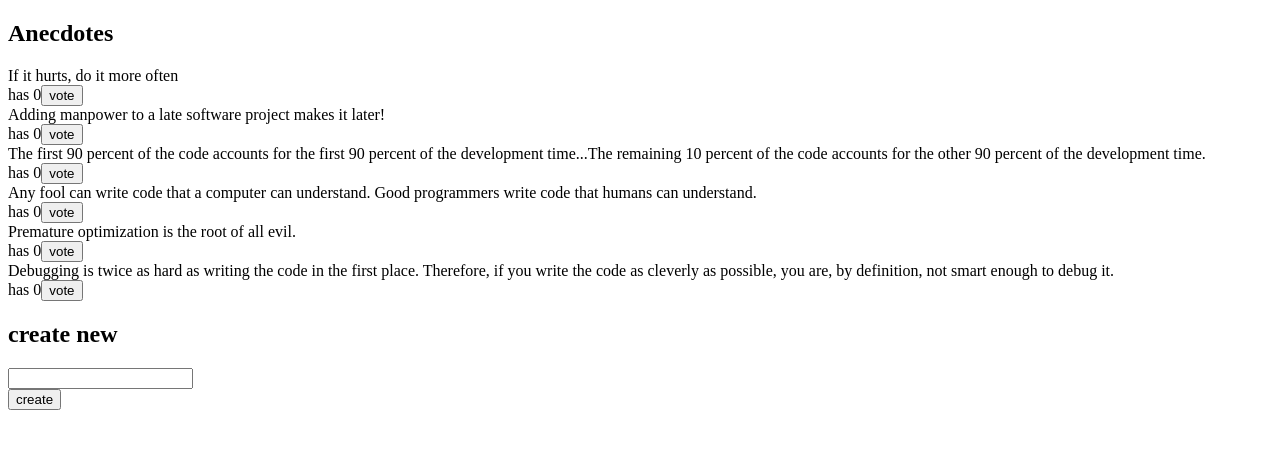
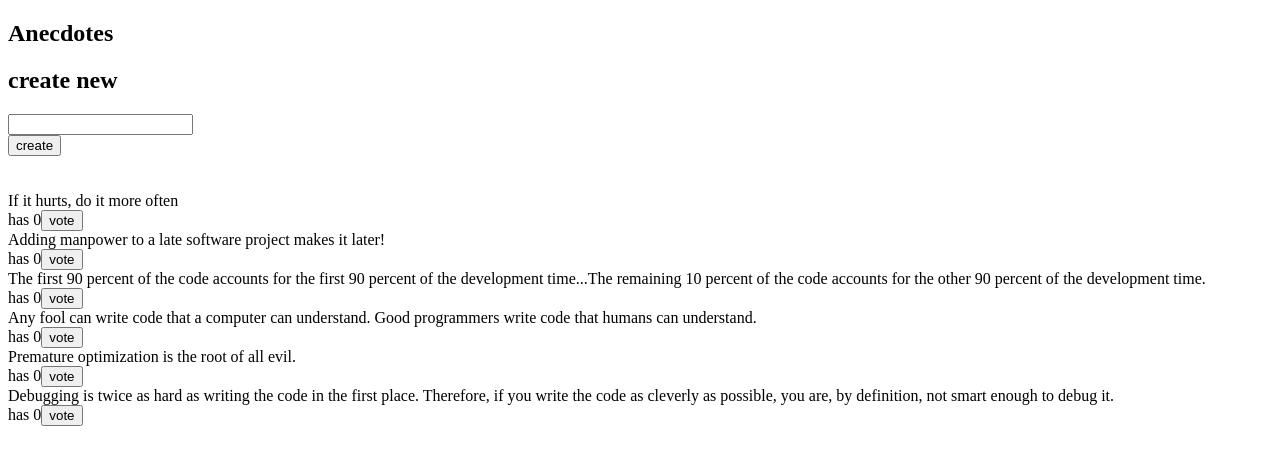
Before and after one commit to sheilaleon/fullstack-open-2020, a React (Create React App) app in the folder part6/redux-anecdotes/: page / in a window 1280 px wide. Shown: the top 464 px of the page. Built offline with nearby package versions, Linux system fonts and the light colour scheme.

Commit message:
6.8: anecdotes, step6
Move anecdote list and voting logic into new component

```diff
--- a/part6/redux-anecdotes/src/App.js
+++ b/part6/redux-anecdotes/src/App.js
@@ -1,30 +1,14 @@
 import React from 'react';
-import { useSelector, useDispatch } from 'react-redux';
 
 import AnecdoteForm from './components/AnecdoteForm';
-import { vote } from './reducers/anecdoteReducer';
+import AnecdoteList from './components/AnecdoteList';
 
 const App = () => {
-  const anecdotes = useSelector((state) => state);
-  const dispatch = useDispatch();
-
   return (
     <div>
       <h2>Anecdotes</h2>
-      {anecdotes
-        .sort(function (a, b) {
-          return b.votes - a.votes;
-        })
-        .map((anecdote) => (
-          <div key={anecdote.id}>
-            <div>{anecdote.content}</div>
-            <div>
-              has {anecdote.votes}
-              <button onClick={() => dispatch(vote(anecdote.id))}>vote</button>
-            </div>
-          </div>
-        ))}
       <AnecdoteForm />
+      <AnecdoteList />
     </div>
   );
 };
--- /dev/null
+++ b/part6/redux-anecdotes/src/components/AnecdoteList.js
@@ -0,0 +1,31 @@
+import React from 'react';
+import { useSelector, useDispatch } from 'react-redux';
+
+import { vote } from '../reducers/anecdoteReducer';
+
+const AnecdoteList = () => {
+  const anecdotes = useSelector((state) => state);
+  const dispatch = useDispatch();
+
+  return (
+    <>
+      <br />
+      <br />
+      {anecdotes
+        .sort(function (a, b) {
+          return b.votes - a.votes;
+        })
+        .map((anecdote) => (
+          <div key={anecdote.id}>
+            <div>{anecdote.content}</div>
+            <div>
+              has {anecdote.votes}
+              <button onClick={() => dispatch(vote(anecdote.id))}>vote</button>
+            </div>
+          </div>
+        ))}
+    </>
+  );
+};
+
+export default AnecdoteList;
```
